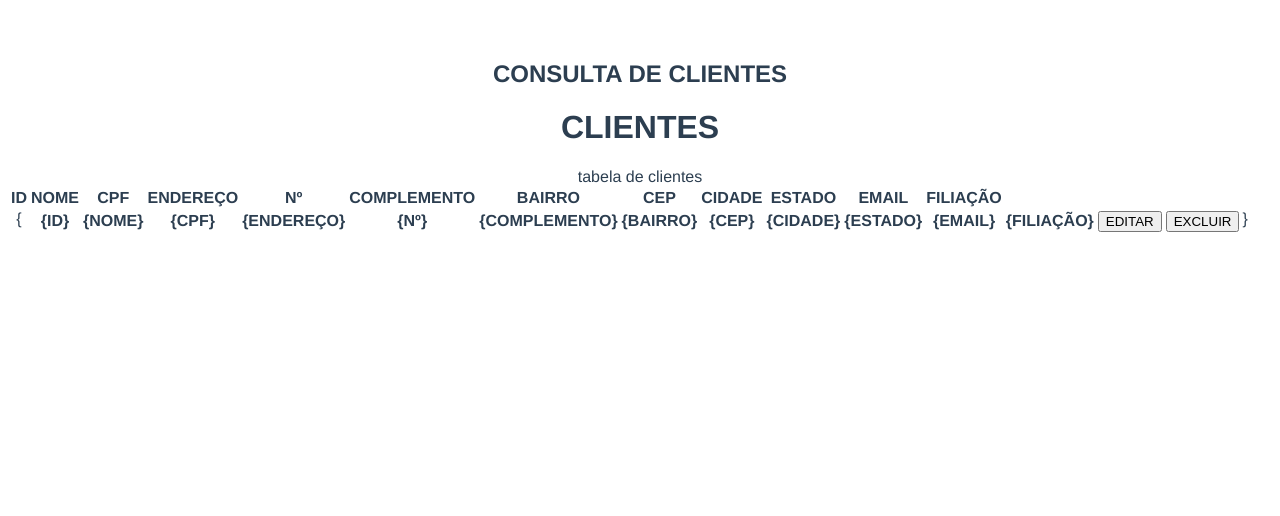
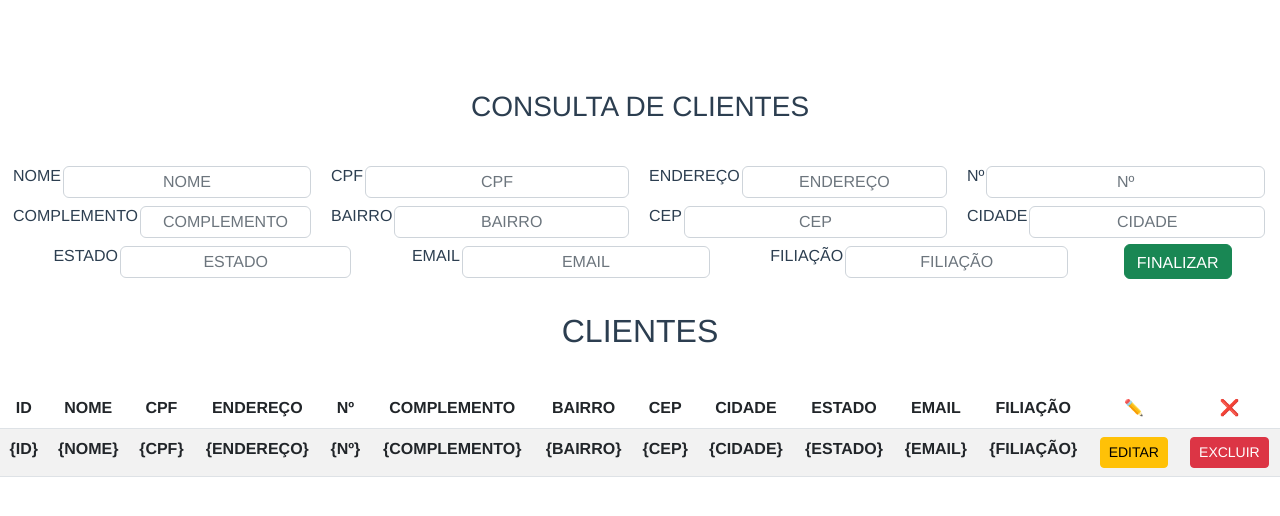
Before and after one commit to trkotovicz/crud-vue-sql, a Vue app in the folder frontend/: page /clients in a window 1280 px wide. Shown: the top 516 px of the page. Built offline with nearby package versions, Linux system fonts and the light colour scheme.

Commit message:
styles: [frontend] Adiciona o bootstrap e classes nos elementos

```diff
--- a/frontend/package.json
+++ b/frontend/package.json
@@ -8,7 +8,9 @@
     "lint": "vue-cli-service lint"
   },
   "dependencies": {
+    "@popperjs/core": "^2.11.6",
     "axios": "^1.1.3",
+    "bootstrap": "^5.2.2",
     "core-js": "^3.8.3",
     "vue": "^3.2.13",
     "vue-router": "^4.1.6"
--- a/frontend/src/App.vue
+++ b/frontend/src/App.vue
@@ -1,6 +1,6 @@
 <template>
   <div id="app">
-    <h2>CONSULTA DE CLIENTES</h2>
+    <h3>CONSULTA DE CLIENTES</h3>
     <router-view />
   </div>
 </template>
@@ -22,4 +22,9 @@ export default {
   color: #2c3e50;
   margin-top: 60px;
 }
+
+h3 {
+  padding: 30px;
+}
+
 </style>
--- a/frontend/src/components/ClientsCard.vue
+++ b/frontend/src/components/ClientsCard.vue
@@ -4,9 +4,7 @@
 
     <div class="clients-card">
 
-      tabela de clientes
-
-      <table>
+      <table class="table table-striped">
 
         <thead>
           <tr>
@@ -22,13 +20,14 @@
             <th>ESTADO</th>
             <th>EMAIL</th>
             <th>FILIAÇÃO</th>
+            <th>✏️</th>
+            <th>❌</th>
           </tr>
         </thead>
 
         <tbody>
           <tr>
             <!-- MAP PARA CADA CLIENTE CADASTRADO NO DB -->
-          {
             <th>{ID}</th>
             <th>{NOME}</th>
             <th>{CPF}</th>
@@ -41,9 +40,8 @@
             <th>{ESTADO}</th>
             <th>{EMAIL}</th>
             <th>{FILIAÇÃO}</th>
-            <th><button>EDITAR</button></th>
-            <th><button>EXCLUIR</button></th>
-          }
+            <th><button class="btn btn-warning btn-sm">EDITAR</button></th>
+            <th><button class="btn btn-danger btn-sm">EXCLUIR</button></th>
           </tr>
         </tbody>
 
--- a/frontend/src/main.js
+++ b/frontend/src/main.js
@@ -1,3 +1,5 @@
+import 'bootstrap/dist/css/bootstrap.css'
+import 'bootstrap/dist/js/bootstrap.js'
 import { createApp } from 'vue'
 import App from './App.vue'
 import router from './routes'
--- a/frontend/src/pages/Clients.vue
+++ b/frontend/src/pages/Clients.vue
@@ -1,13 +1,62 @@
 <template>
+
+  <header>
+
+    <form class="form-horizontal">
+      <label class="col-sm-2 control-label">
+        NOME
+        <input type="text" placeholder="NOME" class="form-control"/>
+      </label>
+      <label class="col-sm-2 control-label">
+        CPF
+        <input type="text" placeholder="CPF" class="form-control"/>
+      </label>
+      <label class="col-sm-2 control-label">
+        ENDEREÇO
+        <input type="text" placeholder="ENDEREÇO" class="form-control"/>
+      </label>
+      <label class="col-sm-2 control-label">
+        Nº
+        <input type="text" placeholder="Nº" class="form-control"/>
+      </label>
+      <label class="col-sm-2 control-label">
+        COMPLEMENTO
+        <input type="text" placeholder="COMPLEMENTO" class="form-control"/>
+      </label>
+      <label class="col-sm-2 control-label">
+        BAIRRO
+        <input type="text" placeholder="BAIRRO" class="form-control"/>
+      </label>
+      <label class="col-sm-2 control-label">
+        CEP
+        <input type="text" placeholder="CEP" class="form-control"/>
+      </label>
+      <label class="col-sm-2 control-label">
+        CIDADE
+        <input type="text" placeholder="CIDADE" class="form-control"/>
+      </label>
+      <label class="col-sm-2 control-label">
+        ESTADO
+        <input type="text" placeholder="ESTADO" class="form-control"/>
+      </label>
+      <label class="col-sm-2 control-label">
+        EMAIL
+        <input type="text" placeholder="EMAIL" class="form-control"/>
+      </label>
+      <label class="col-sm-2 control-label">
+        FILIAÇÃO
+        <input type="text" placeholder="FILIAÇÃO" class="form-control"/>
+      </label>
+      <button class="btn btn-success">FINALIZAR</button>
+    </form>
+
+  </header>
 
   <main>
 
-    <h1>CLIENTES</h1>
-
+    <h2>CLIENTES</h2>
     <div class="clients-container">
-
       <ClientsCard />
-
     </div>
 
   </main>
@@ -30,5 +79,36 @@ export default defineComponent({
 })
 </script>
 
-<style>
+<style scoped>
+
+form {
+  display: flex;
+  flex-flow: wrap;
+  justify-content:space-evenly;
+  justify-items:baseline;
+  align-items: center;
+  align-content: center;
+}
+
+input {
+  text-align: center;
+  height: 32px;
+  margin: 2px 2px;
+}
+
+label {
+  display: flex;
+  flex-direction: row;
+  margin: 2px 5px;
+  width: 300px;
+}
+
+button {
+  height: 35px;
+}
+
+h2 {
+  padding: 30px;
+}
+
 </style>
--- a/frontend/src/pages/Login.vue
+++ b/frontend/src/pages/Login.vue
@@ -1,36 +1,38 @@
 <template>
   <main>
 
-    <h1>LOGIN</h1>
+    <h2>LOGIN</h2>
 
-    <form>
-      <label htmlFor="Login" className="">
+    <form class="form-horizontal">
+      <label for="email" class="col-sm-2 control-label">
         EMAIL
         <input
-          className=""
+          id="email"
           type="email"
+          class="form-control"
           placeholder="digite seu email"
         />
       </label>
 
-      <label htmlFor="Password" className="">
+      <label for="password" class="col-sm-2 control-label">
         SENHA
         <input
-          className=""
+          id="password"
           minLength="8"
           type="password"
+          class="form-control"
           placeholder="digite sua senha"
         />
       </label>
 
       <a href="/clients">
-        <button className="" type="button">
+        <button class="btn btn-success" type="button">
           LOGIN
         </button>
       </a>
 
       <a href="/register">
-        <button className="" type="button">
+        <button class="btn btn-primary" type="button">
           CADASTRAR
         </button>
       </a>
@@ -54,4 +56,29 @@ export default defineComponent({
 </script>
 
 <style scoped>
+
+form {
+  display: flex;
+  flex-direction: column;
+  align-items: center;
+  align-content: center;
+}
+
+input, button {
+  margin: 10px 0px;
+  text-align: center;
+}
+
+label {
+  padding: 9px;
+}
+
+button {
+  width: 150px;
+}
+
+h2 {
+  padding: 35px;
+}
+
 </style>
--- a/frontend/src/pages/Register.vue
+++ b/frontend/src/pages/Register.vue
@@ -1,38 +1,43 @@
 <template>
   <main>
-    <h1>NOVO CADASTRO</h1>
-    <form>
 
-      <label htmlFor="Login" class="">
+    <h2>NOVO CADASTRO</h2>
+
+    <form class="form-horizontal">
+
+      <label for="name" class="col-sm-2 control-label">
         NOME
         <input
-          class=""
+          id="name"
           type="text"
+          class="form-control"
           placeholder="nome completo"
         />
       </label>
 
-      <label htmlFor="Login" class="">
+      <label for="email" class="col-sm-2 control-label">
         EMAIL
         <input
-          class=""
+          id="email"
           type="email"
+          class="form-control"
           placeholder="email"
         />
       </label>
 
-      <label htmlFor="Password" class="">
+      <label for="password" class="col-sm-2 control-label">
         SENHA
         <input
-          class=""
+          id="password"
           minLength="8"
           type="password"
+          class="form-control"
           placeholder="senha"
         />
       </label>
 
       <a href="/">
-        <button class="" type="button">
+        <button class="btn btn-success" type="button">
           CADASTRAR
         </button>
       </a>
@@ -54,5 +59,30 @@ export default defineComponent({
 })
 </script>
 
-<style>
+<style scoped>
+
+form {
+  display: flex;
+  flex-direction: column;
+  align-items: center;
+  align-content: center;
+}
+
+input, button {
+  margin: 10px 0px;
+  text-align: center;
+}
+
+label {
+  padding: 8px;
+}
+
+button {
+  width: 150px;
+}
+
+h2 {
+  padding: 30px;
+}
+
 </style>
```
Also changed, not shown: frontend/.eslintrc.js, 1 other file (tests, documents, lock files or other folders).
